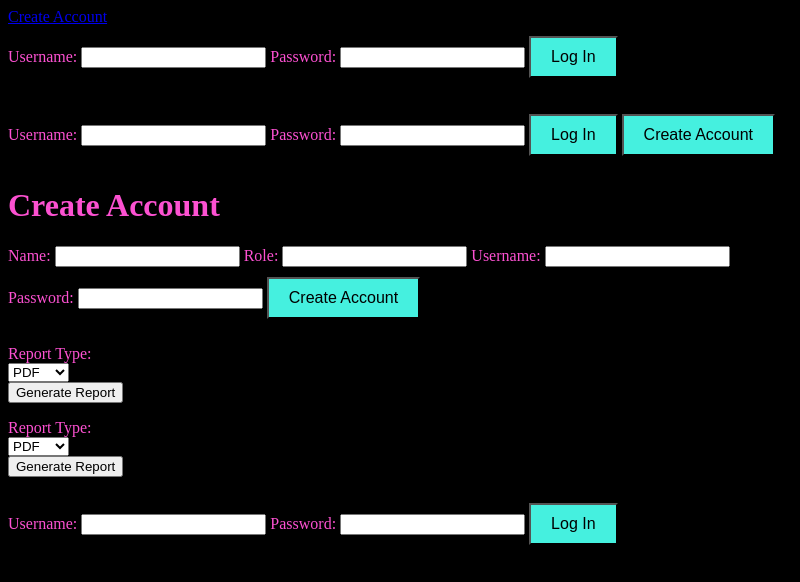
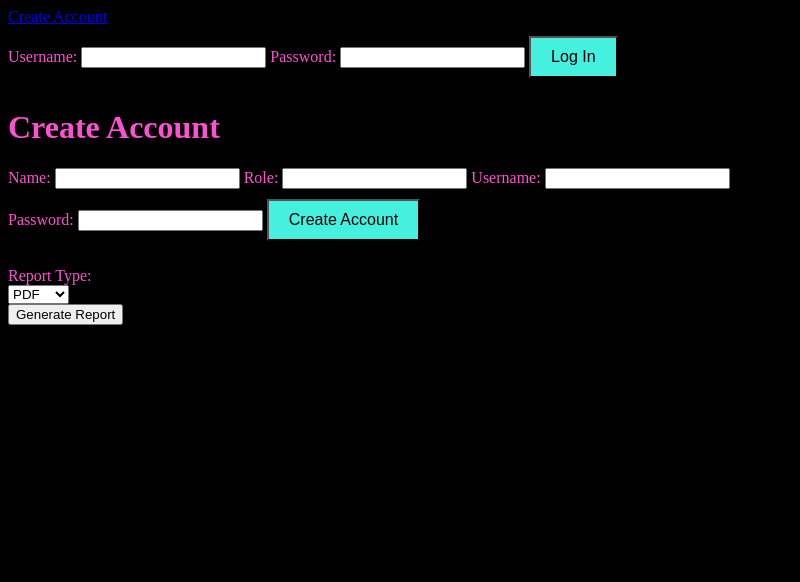
Before and after one commit to 0xChr15/SRv1T, an Electron app: page SRv1 FrontEnd/index.html in a window 800 px wide. Drawn offline with Linux system fonts and the light colour scheme; files whose address does not match are found by name.

Commit message:
modified code, added, deleted duplicate lines

```diff
--- a/SRv1 FrontEnd/index.html
+++ b/SRv1 FrontEnd/index.html
@@ -16,26 +16,6 @@
       <button type="submit">Log In</button>
     </form>
   </div>
-    </body>
-  </html>
-
-  <!DOCTYPE html>
-  <html>
-    <head>
-      <title>Login Page</title>
-      <link rel="stylesheet" type="text/css" href="login.css">
-    </head>
-    <body>
-      <div class="login-container">
-        <form id="login-form">
-          <label for="username">Username:</label>
-          <input type="text" id="username" name="username">
-          <label for="password">Password:</label>
-          <input type="password" id="password" name="password">
-          <button type="submit">Log In</button>
-          <button type="button" onclick="window.location.href='create-account.html'">Create Account</button>
-        </form>
-      </div>
     </body>
   </html>
 
@@ -69,28 +49,6 @@
 </html>
 
 <link rel="stylesheet" type="text/css" href="styles.css">
-
-<!DOCTYPE html>
-<html lang="en">
-<head>
-    <meta charset="UTF-8">
-    <title>Report Generation</title>
-</head>
-<body>
-    <form action="/generate_report" method="post">
-        <label for="report_type">Report Type:</label><br>
-        <select id="report_type" name="report_type">
-            <option value="pdf">PDF</option>
-            <option value="docx">DOCX</option>
-            <option value="xlsx">XLSX</option>
-            <option value="xml">XML</option>
-            <!-- add more options as necessary -->
-        </select><br>
-        <input type="submit" value="Generate Report">
-    </form>
-</body>
-</html>
-
 
 <!DOCTYPE html>
 <html lang="en">
@@ -134,13 +92,3 @@
     <div id="message"></div>
 </body>
 </html>
-
-<div class="login-container">
-  <form id="login-form">
-    <label for="username">Username:</label>
-    <input type="text" id="username" name="username">
-    <label for="password">Password:</label>
-    <input type="password" id="password" name="password">
-    <button type="submit">Log In</button>
-  </form>
-</div>
```
Also changed, not shown: SRv1 FrontEnd/Dashboard.html (+21 -0 lines).
